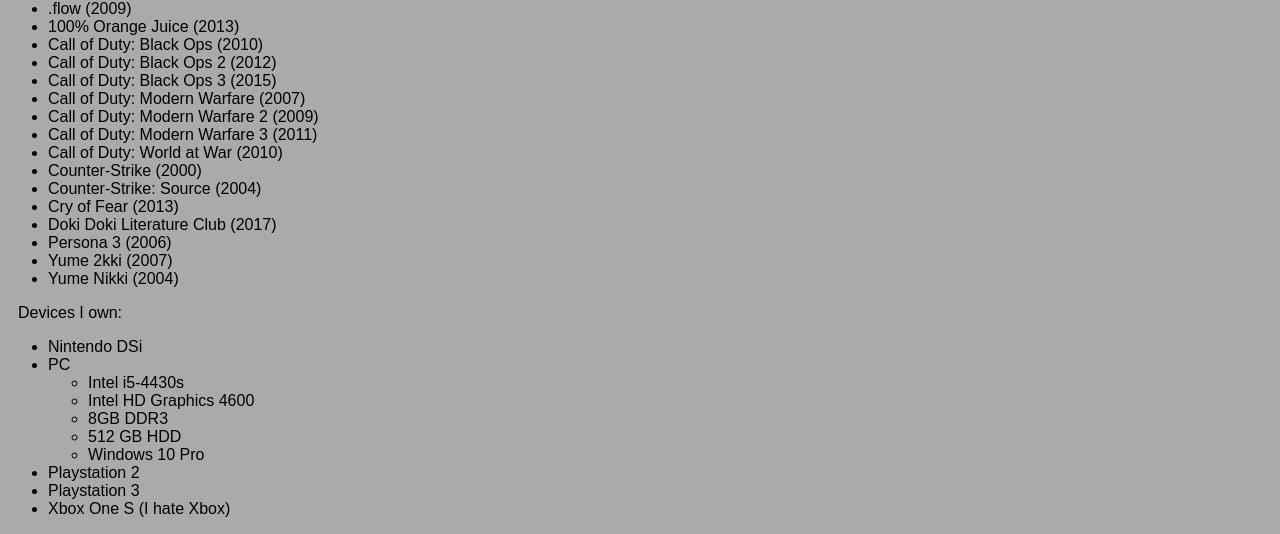
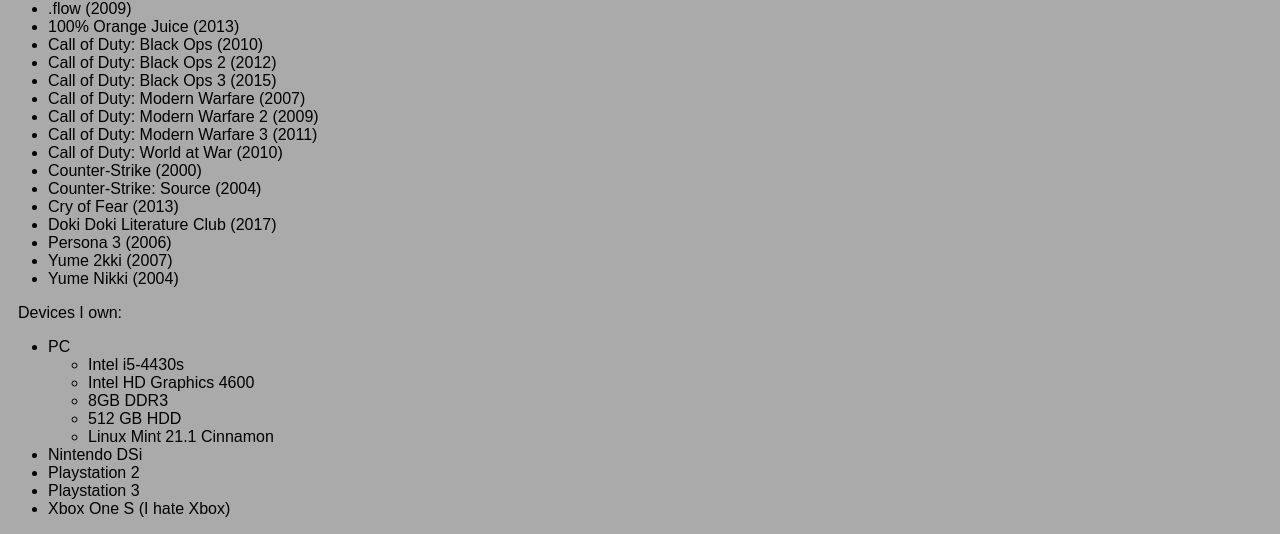
Before and after one commit to swiftscot/swiftscot.github.io, a plain HTML site: page aboutme.html in a window 1280 px wide. Shown: the part 339-873 px from the top of the page. Drawn offline with Linux system fonts and the light colour scheme.

Commit message:
Update aboutme.html

```diff
--- a/aboutme.html
+++ b/aboutme.html
@@ -27,8 +27,8 @@
 			</ul>
 			<p style="margin-left:10px">Devices I own:</p>
 			<ul>
+				<li>PC<ul><li>Intel i5-4430s</li><li>Intel HD Graphics 4600</li><li>8GB DDR3</li><li>512 GB HDD</li><li>Linux Mint 21.1 Cinnamon</li></ul>
 				<li>Nintendo DSi</li>
-				<li>PC<ul><li>Intel i5-4430s</li><li>Intel HD Graphics 4600</li><li>8GB DDR3</li><li>512 GB HDD</li><li>Windows 10 Pro</li></ul>
 				<li>Playstation 2</li>
 				<li>Playstation 3</li>
 				<li>Xbox One S (I hate Xbox)</li>
```
